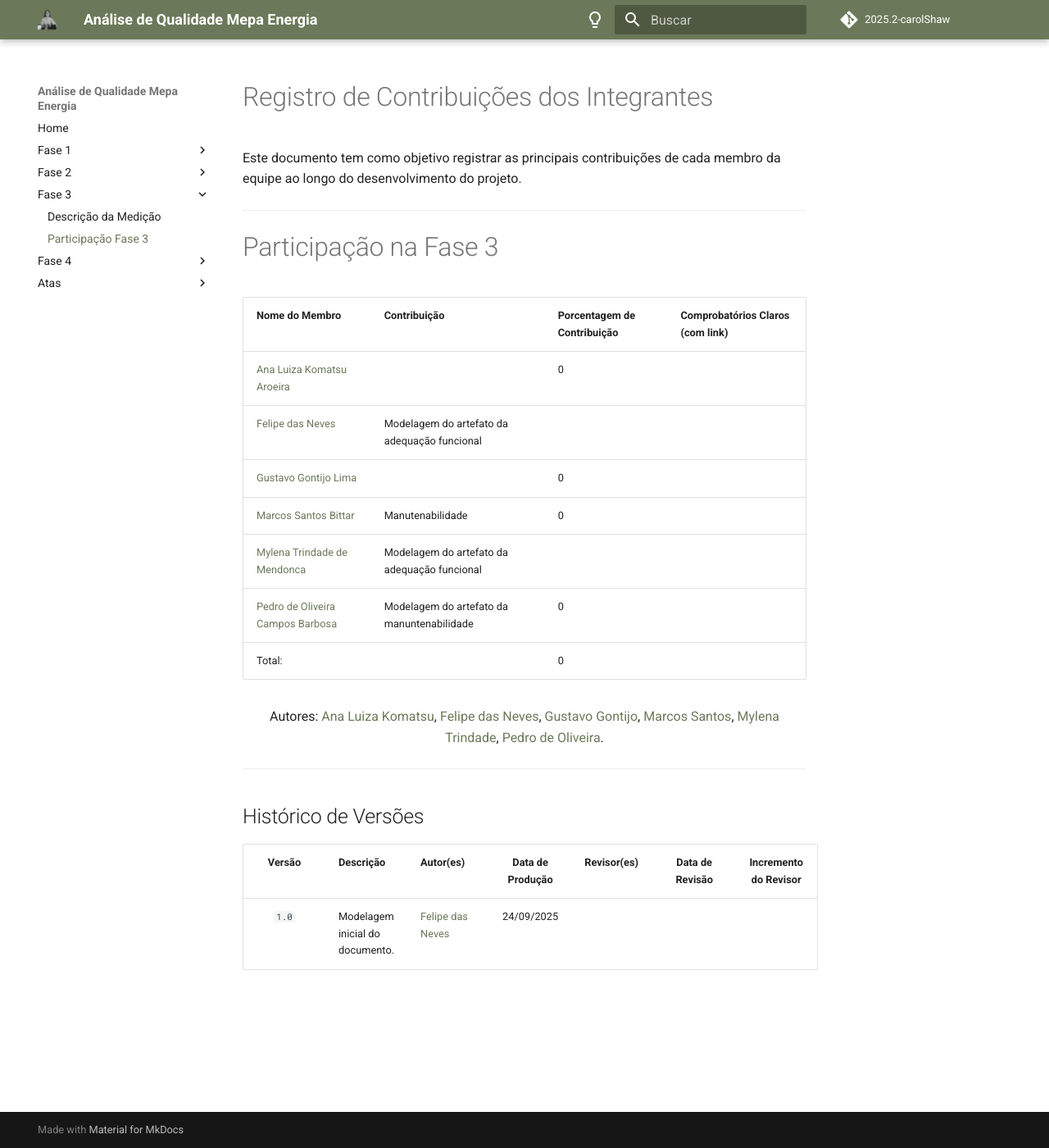
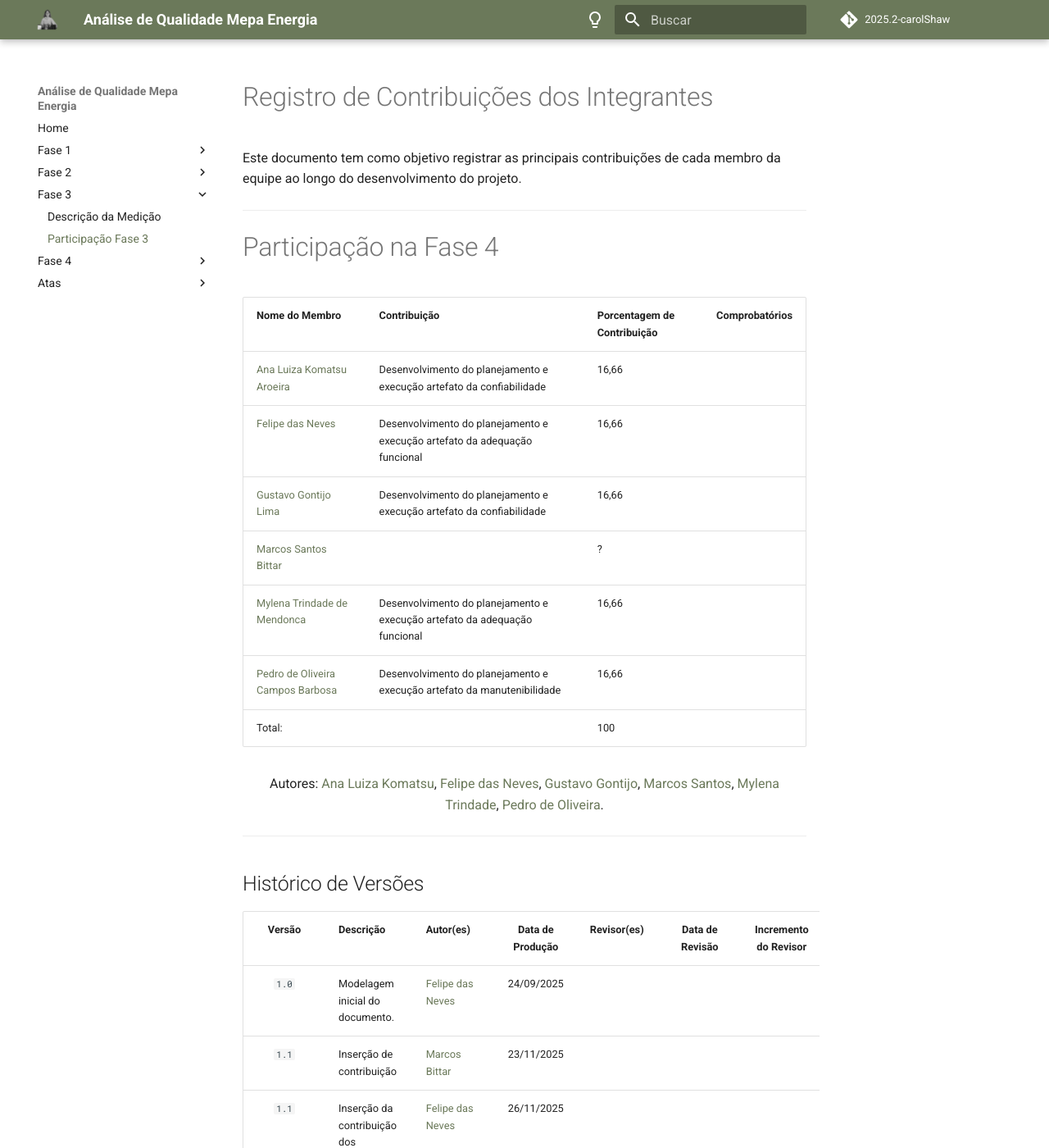
Before and after one commit to FCTE-Qualidade-de-Software-1/2025-2_T02_CAROL-SHAW, an MkDocs documentation site: the page built from docs/pages/Modulo3/partIntegrantesFase3.md, in a window 1280 px wide and 1400 px high. Shown: the whole window at 82% size. Built offline with MkDocs 1.6.1 and Material for MkDocs 9.7.7, drawn with Linux system fonts in a browser that asks for light colours; comment, search, counter and statistics services are not loaded.

Commit message:
doc: atualizacao de contribuicao fase 3 e 4

```diff
--- a/docs/pages/Modulo3/partIntegrantesFase3.md
+++ b/docs/pages/Modulo3/partIntegrantesFase3.md
@@ -4,26 +4,26 @@ Este documento tem como objetivo registrar as principais contribuições de cada
 
 ---
 
-# Participação na Fase 3
+# Participação na Fase 4
 
-| Nome do Membro | Contribuição | Porcentagem de Contribuição | Comprobatórios Claros (com link) |
+| Nome do Membro | Contribuição | Porcentagem de Contribuição | Comprobatórios |
 |----------------|--------------|----------------------------------------------|-----------------------------------|
-| [Ana Luiza Komatsu Aroeira](https://github.com/luluaroeira) | | 0 | |
-| [Felipe das Neves](https://github.com/FelipeFreire-gf) | Modelagem do artefato da adequação funcional |  | |
-| [Gustavo Gontijo Lima](https://github.com/Guga301104) | | 0 | |
-| [Marcos Santos Bittar](https://github.com/Bittarx) | Manutenabilidade | 0 | |
-| [Mylena Trindade de Mendonca](https://github.com/MylenaTrindade)|  Modelagem do artefato da adequação funcional |  | |
-| [Pedro de Oliveira Campos Barbosa](https://github.com/pedrobarbosaocb) | Modelagem do artefato da manuntenabilidade | 0 | |
-| Total: | | 0 | |
+| [Ana Luiza Komatsu Aroeira](https://github.com/luluaroeira) | Desenvolvimento do planejamento e execução artefato da confiabilidade  | 16,66 | |
+| [Felipe das Neves](https://github.com/FelipeFreire-gf) | Desenvolvimento do planejamento e execução artefato da adequação funcional | 16,66 | |
+| [Gustavo Gontijo Lima](https://github.com/gabriel-lima258) | Desenvolvimento do planejamento e execução artefato da confiabilidade | 16,66 | |
+| [Marcos Santos Bittar](https://github.com/Bittarx) | | ? | |
+| [Mylena Trindade de Mendonca](https://github.com/MateuSansete)|  Desenvolvimento do planejamento e execução artefato da adequação funcional | 16,66 | |
+| [Pedro de Oliveira Campos Barbosa](https://github.com/pfc15) | Desenvolvimento do planejamento e execução artefato da manutenibilidade| 16,66 | |
+| Total: | | 100 | |
 
 <div align="center">
 <p>Autores:
   <a href="https://github.com/luluaroeira">Ana Luiza Komatsu</a>,
   <a href="https://github.com/FelipeFreire-gf">Felipe das Neves</a>,
-  <a href="https://github.com/Guga301104">Gustavo Gontijo</a>,
+  <a href="https://github.com/gabriel-lima258">Gustavo Gontijo</a>,
   <a href="https://github.com/Bittarx">Marcos Santos</a>,
-  <a href="https://github.com/MylenaTrindade">Mylena Trindade</a>,
-  <a href="https://github.com/pedrobarbosaocb">Pedro de Oliveira</a>.
+  <a href="https://github.com/MateuSansete">Mylena Trindade</a>,
+  <a href="https://github.com/pfc15">Pedro de Oliveira</a>.
 </p>
 </div>
 
@@ -34,3 +34,5 @@ Este documento tem como objetivo registrar as principais contribuições de cada
 | Versão | Descrição | Autor(es) | Data de Produção | Revisor(es) | Data de Revisão | Incremento do Revisor |
 | :----: | --------- | --------- | :--------------: | ----------- | :-------------: | :-------------------: |
 | `1.0` | Modelagem inicial do documento. | [Felipe das Neves](https://github.com/FelipeFreire-gf) | 24/09/2025 | | | |
+| `1.1` | Inserção de contribuição | [Marcos Bittar](https://github.com/Bittarx) | 23/11/2025 | | | |
+| `1.1` | Inserção da contribuição dos participantes | [Felipe das Neves](https://github.com/FelipeFreire-gf) | 26/11/2025 | | | |
```
Also changed, not shown: docs/pages/Modulo4/partIntegrantesFase4.md (+9 -150 lines).
